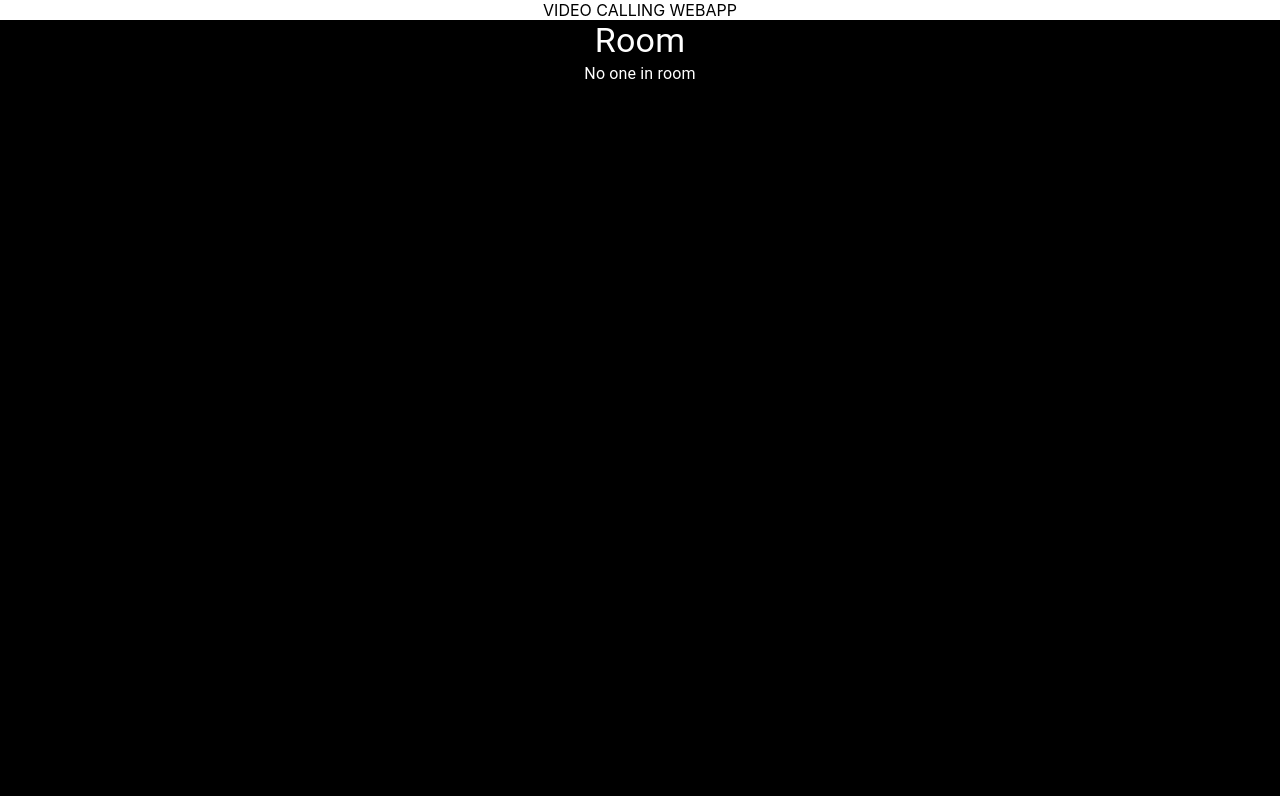
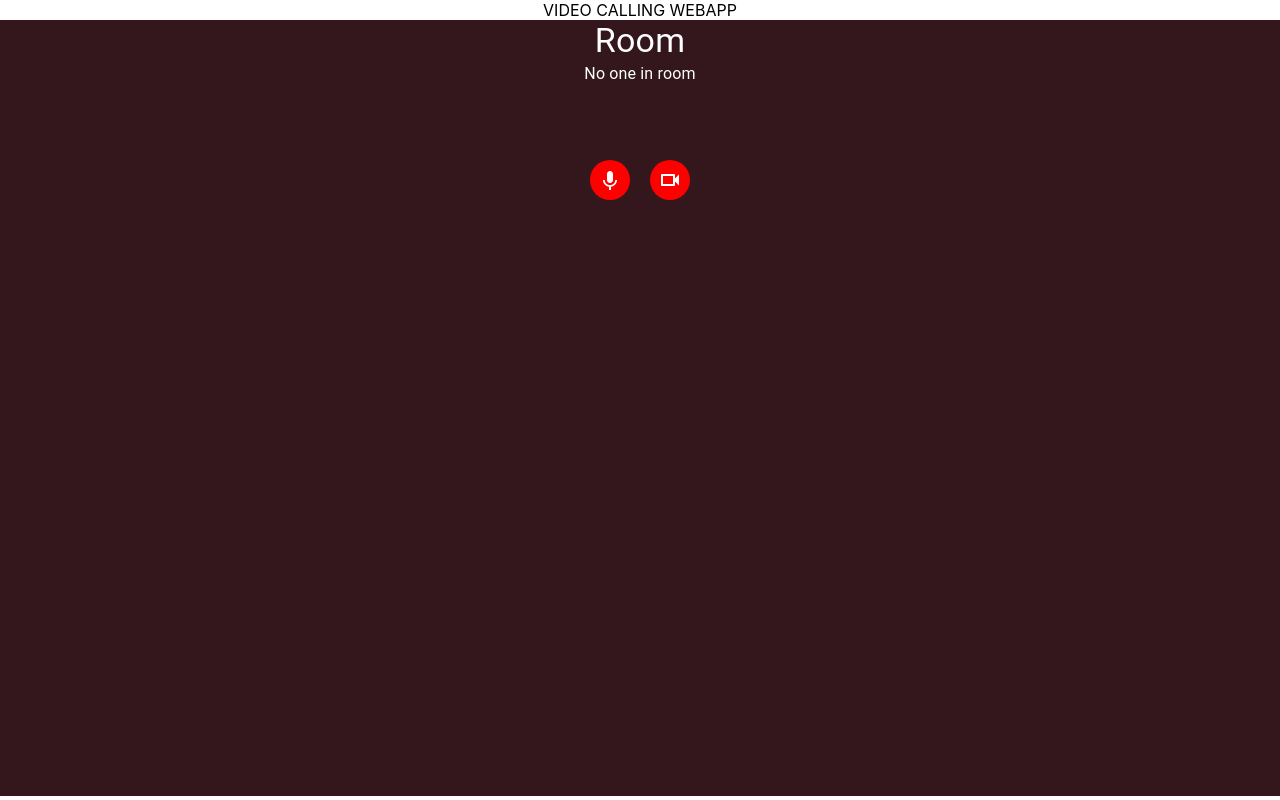
Before and after one commit to Debargha-arch/Video-Conferencing-webapp, a React (Create React App) app: page /room/1 in a window 1280 px wide. Built offline with nearby package versions, Linux system fonts and the light colour scheme; no server answers.

Commit message:
STABLE RELEASE:Added mute and video ON functionality

```diff
--- a/src/screens/Room.jsx
+++ b/src/screens/Room.jsx
@@ -2,11 +2,13 @@ import React, { useCallback, useEffect, useState } from 'react'
 import { useSocket } from '../context/SocketProvider';
 import ReactPlayer from 'react-player';
 import peer from '../services/peer';
-import { Button, Card, IconButton, Paper, Typography } from '@mui/material';
+import { Box, Button, Card, IconButton, Paper, Typography } from '@mui/material';
 import CallIcon from '@mui/icons-material/Call';
+import KeyboardVoiceIcon from '@mui/icons-material/KeyboardVoice';
+import VideocamOutlinedIcon from '@mui/icons-material/VideocamOutlined';
 
 const head = {
-  backgroundColor: '#000',
+  backgroundColor: '#33171d',
   height: '97vh'
 };
 
@@ -15,12 +17,16 @@ const paper = {
   flexDirection: 'row',
   justifyContent: 'space-around',
   backgroundColor: 'inherit',
-  marginTop: '8vh'
+  marginTop: '6vh'
 };
 
 const card = {
-  backgroundColor: '#373c47'
+  backgroundColor: '#373c47',
+  padding: '1rem 0 0 0'
 };
+const box = {
+  marginTop: '2vh'
+}
 
 const typography = {
   color: '#fff'
@@ -31,7 +37,8 @@ const callButton = {
   color: '#fff',
   ":hover": {
     backgroundColor: "#de474c",
-  }
+  },
+  margin: '10px'
 };
 const acceptButton = {
   marginLeft: '20px'
@@ -100,6 +107,16 @@ const Room = () => {
     socket.emit('peer:nego:done', {to: from, ans});
   }, [socket])
 
+  const handleMuteAudio = useCallback(() => {
+    console.log(`Audio: ${myStream.audio}`);
+    myStream.getAudioTracks().forEach(track => track.enabled = !track.enabled);
+  }, [myStream])
+
+  const handleMuteVideo = useCallback(() => {
+    console.log(`Video: ${myStream.video}`);
+    myStream.getVideoTracks().forEach(track => track.enabled = !track.enabled);
+  }, [myStream])
+
   const handleNegoFinal = useCallback( async ({ans}) => {
     await peer.setLocalDescription(ans);
   }, [])
@@ -148,7 +165,7 @@ const Room = () => {
         {
           myStream &&
           <Card sx={card}>
-            <ReactPlayer playing muted url={myStream}/>
+            <ReactPlayer playing url={myStream} />
             <Typography sx={typography}>You</Typography>
           </Card>
         }
@@ -160,6 +177,10 @@ const Room = () => {
           </Card>
         }
         </Paper>
+        <Box sx={box}>
+          <IconButton sx={callButton} onClick={handleMuteAudio}><KeyboardVoiceIcon /></IconButton>
+          <IconButton sx={callButton} onClick={handleMuteVideo}><VideocamOutlinedIcon /></IconButton>
+        </Box>
     </div>
   )
 }
```
